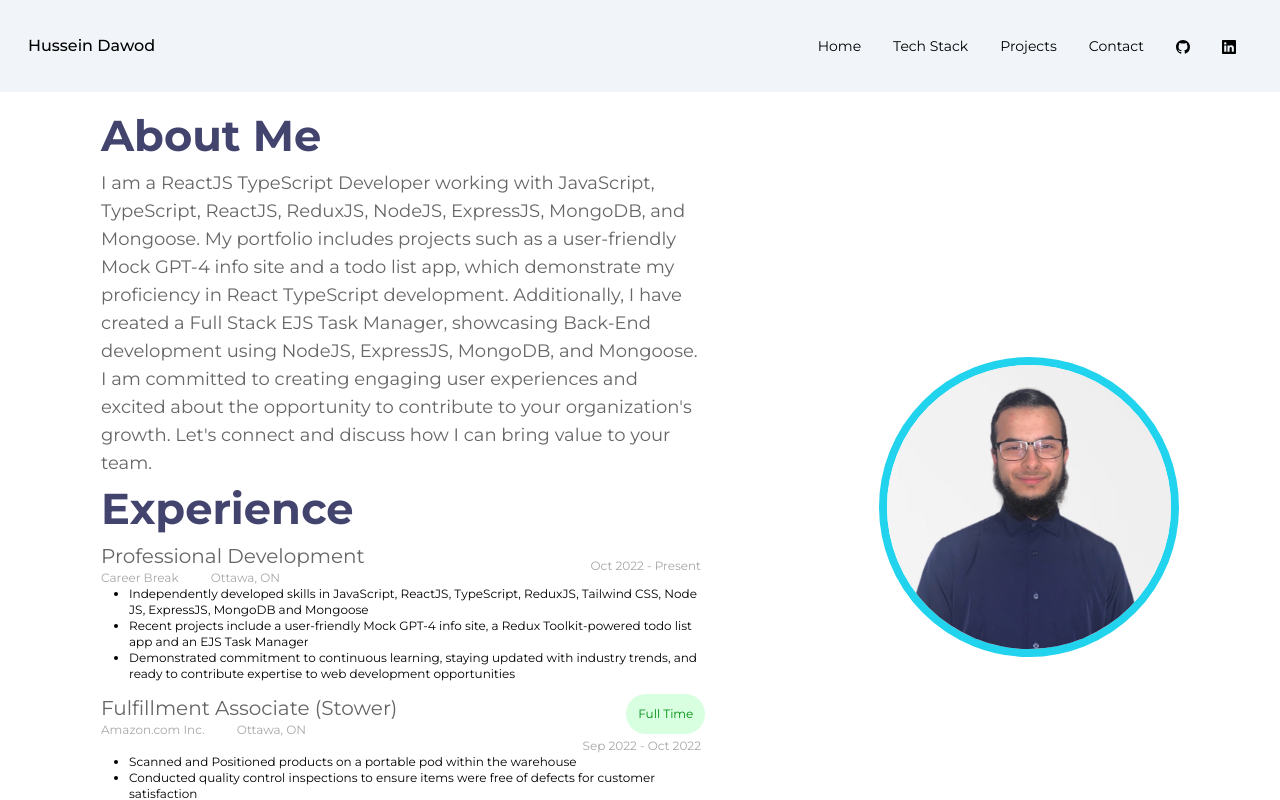
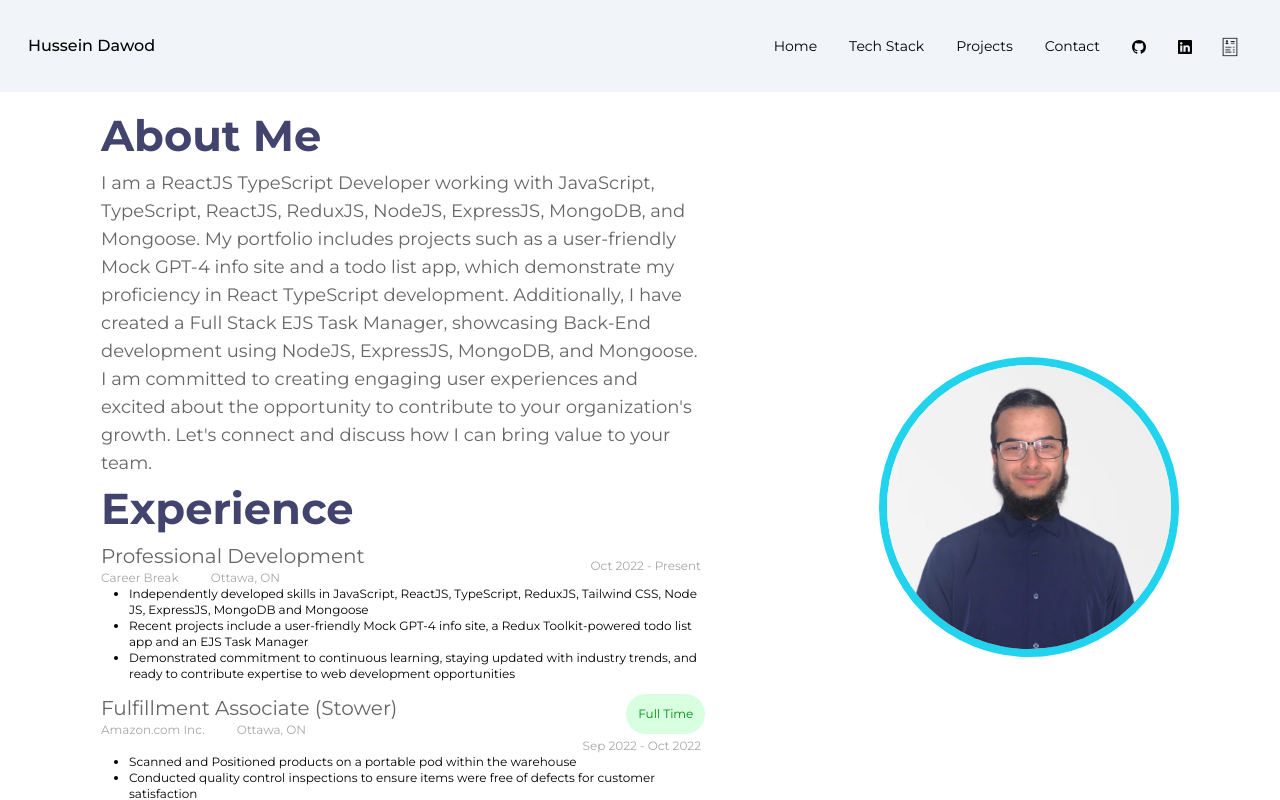
Before and after one commit to hdawod1/hussein-dawod-portfolio-website, a React (Vite) app: page / in a window 1280 px wide. Shown: the top 800 px of the page. Built offline with nearby package versions, Linux system fonts and the light colour scheme.

Commit message:
Added resume icon to navbar

```diff
--- a/src/components/Navbar.tsx
+++ b/src/components/Navbar.tsx
@@ -4,6 +4,7 @@ import { Link as ScrollLink } from "react-scroll"
 import * as Scroll from "react-scroll"
 import Hamburger from 'hamburger-react'
 import { BsGithub, BsLinkedin } from 'react-icons/bs'
+import resumeIcon from '../images/resume-icon.png'
 
 const Navbar: React.FC = () => {
     const [open, setOpen] = useState<boolean>(false)
@@ -56,6 +57,11 @@ const Navbar: React.FC = () => {
                                     <BsLinkedin className="inline-block align-middle" />
                                 </a>
                             </li>
+			    <li className="inline-block text-black lg:inline-block mb-[-6px] mx-3">
+                                <a href="https://drive.google.com/file/d/1U97r02az3breJt-YANUxe81EEKUEadtq/view?usp=sharing" target="_blank" rel="noopener noreferrer">
+                                    <img src={resumeIcon} alt="" className='h-5 lg:hover:opacity-70' />
+                                </a>
+                            </li>
                         </ul>
                     </div>
                 </div>
```
Also changed, not shown: src/images/resume-icon.png (added).
